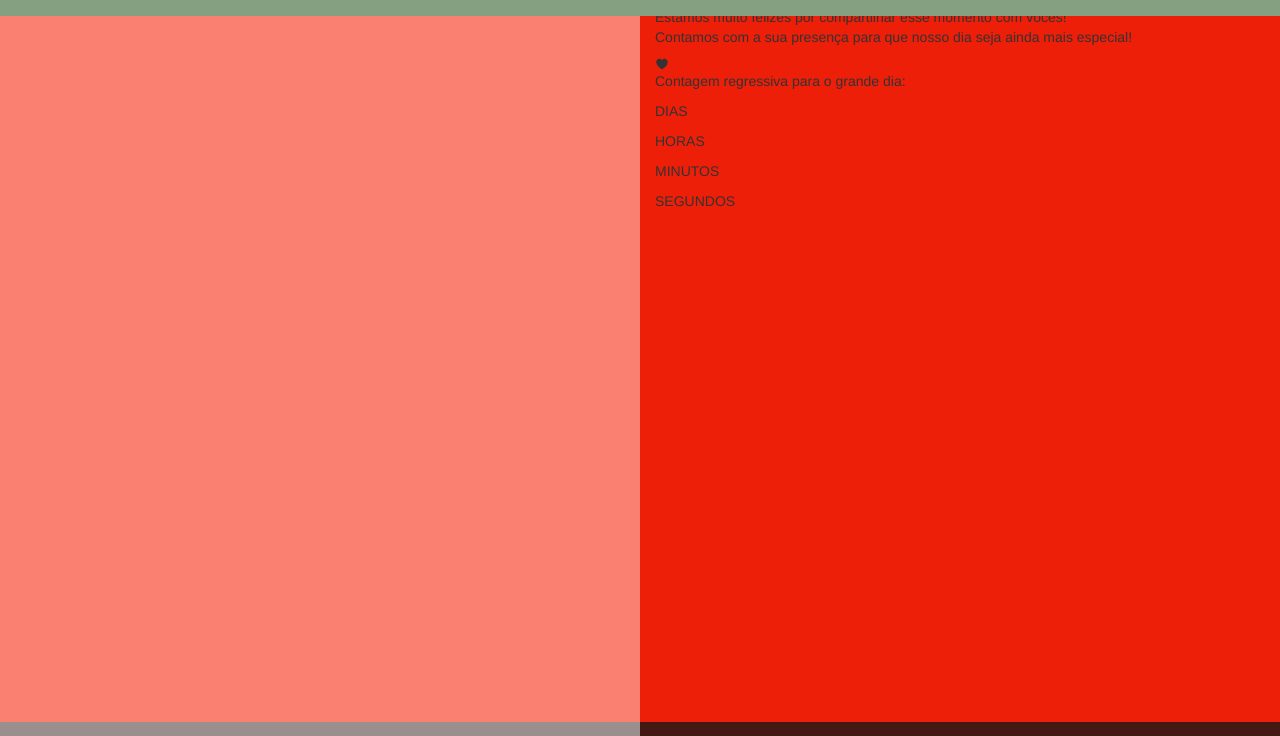
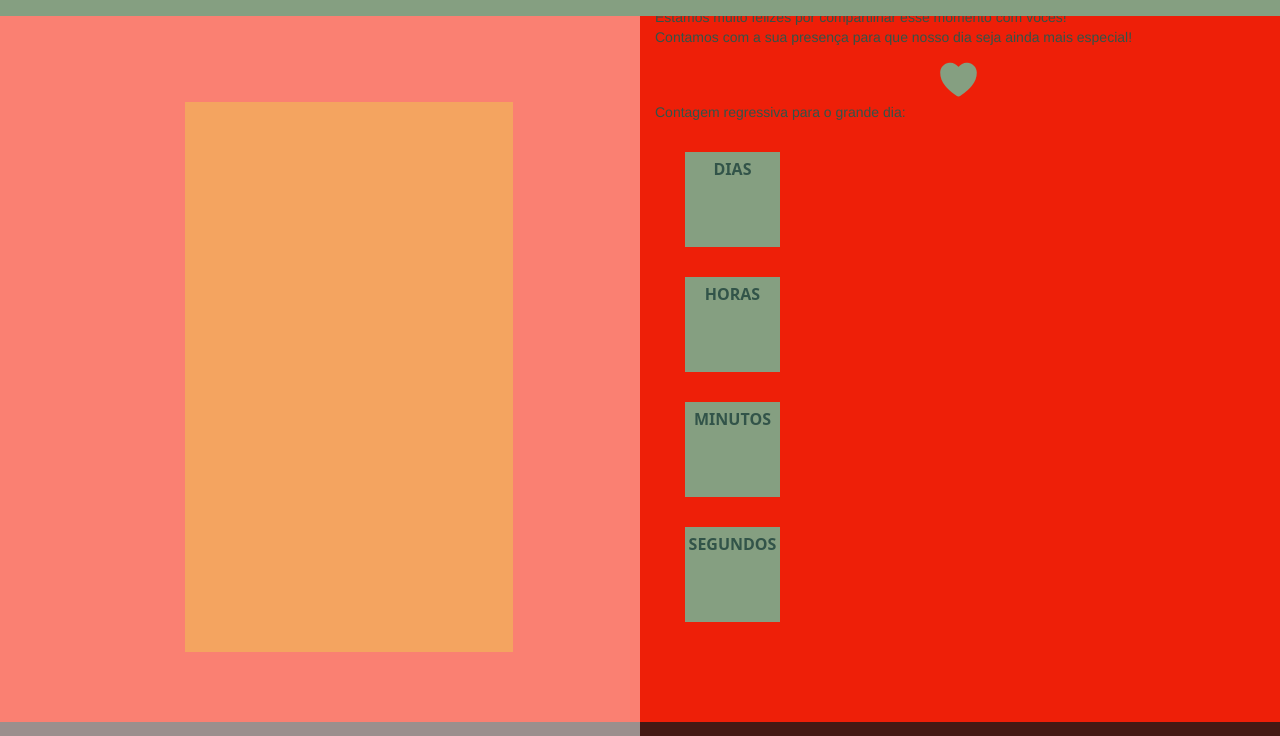
Before and after one commit to antunesmilca/site-wedding, a plain HTML site: page pages/paginainicial.html in a window 1280 px wide. Shown: the part 64-800 px from the top of the page. Drawn offline with nearby package versions, Linux system fonts and the light colour scheme; a web font is replaced by a local one.

Commit message:
pequenas mudanças

```diff
--- a/stylesheet.css
+++ b/stylesheet.css
@@ -4,6 +4,7 @@
 }
 
 body {
+    color: #325449;
     background-color: #F5F5F5;
 }
 
@@ -43,9 +44,35 @@ body {
         height: 100%;
         background-color: salmon;
     }
+    #foto {
+        height: 70%;
+        margin-top: 165px;
+        margin-left: 200px;
+        background-color: sandybrown;
+        vertical-align: middle;
+    }
     #welcome {
         height: 100%;
         background-color: rgb(238, 31, 8);
+    }
+    ion-icon {
+        color: #859F81;
+        font-size: 45px;
+        margin: 0 45%;
+    }
+    .retangulo {
+        width: 95px;
+        height: 95px;
+        background-color: #859F81;
+        font-family: Noto Sans;
+        font-style: normal;
+        font-weight: bold;
+        font-size: 16px;
+        line-height: 34px;
+        margin: 30px;
+        text-align: center;
+        position: relative;
+        flex-direction: column-reverse;
     }
     #fotolocal {
         height: 100%;
@@ -70,41 +97,7 @@ body {
 
 @media screen and (min-width: 768px) {}
 
-@media screen and (min-width: 992px) {
-    /*INTRODUÇÃO*/
-    .tema {
-        background-image: url(imagens/folhass.svg);
-        margin: -10px;
-        z-index: 500;
-    }
-    .intro {
-        width: 100%;
-        height: 100vh;
-    }
-    #nome-casal {
-        color: rgba(72, 95, 28, 0.507);
-        font-family: 'Montez', cursive;
-        font-size: 150px;
-        text-align: center;
-        margin-top: -550px;
-        z-index: 700;
-    }
-    /*PAGINA INICIAL*/
-    nav {
-        width: 100%;
-        height: 80px;
-        color: #F5F5F5;
-        background-color: #859F81;
-    }
-    #fotocasal {
-        height: 100%;
-        background-color: salmon;
-    }
-    #welcome {
-        height: 100%;
-        background-color: rgb(238, 31, 8);
-    }
-}
+@media screen and (min-width: 992px) {}
 
 @media screen and (min-width: 1364px) {}
 
```
Also changed, not shown: 1 other file.
